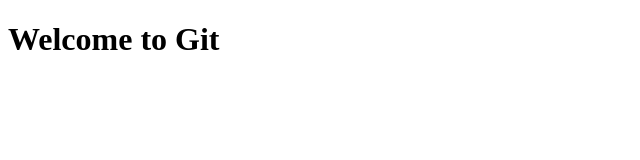
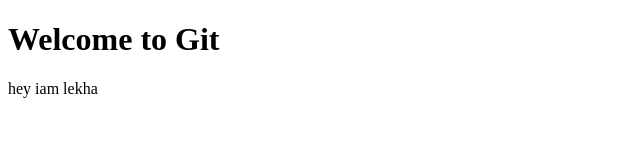
Before and after one commit to lekha0711/test-demo, a plain HTML site: page index.html in a window 1280 px wide. Shown: the whole page, without its empty margins (0-640 px from the left). Drawn offline with Linux system fonts and the light colour scheme.

Commit message:
para added

```diff
--- a/index.html
+++ b/index.html
@@ -8,5 +8,6 @@
 </head>
 <body>
     <h1>Welcome to Git</h1>
+    <p>hey iam lekha</p>
 </body>
 </html>
```
